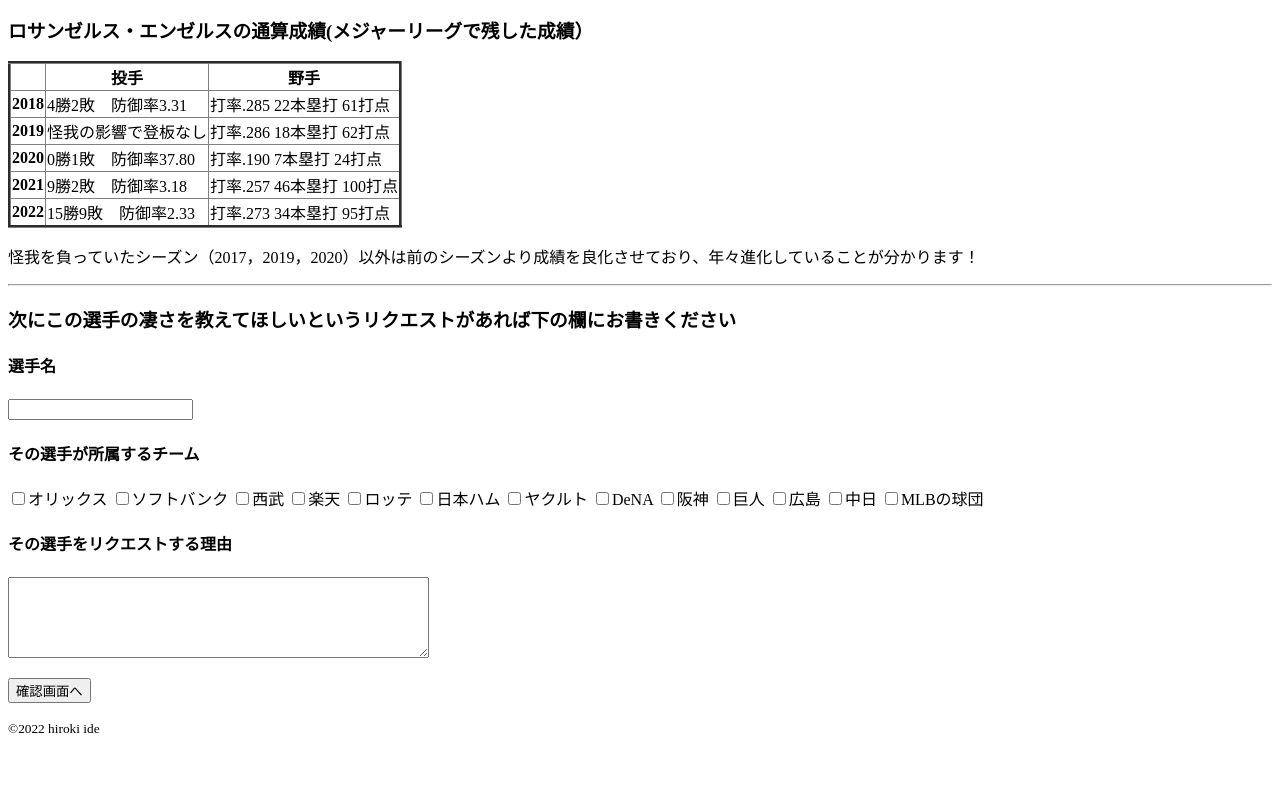
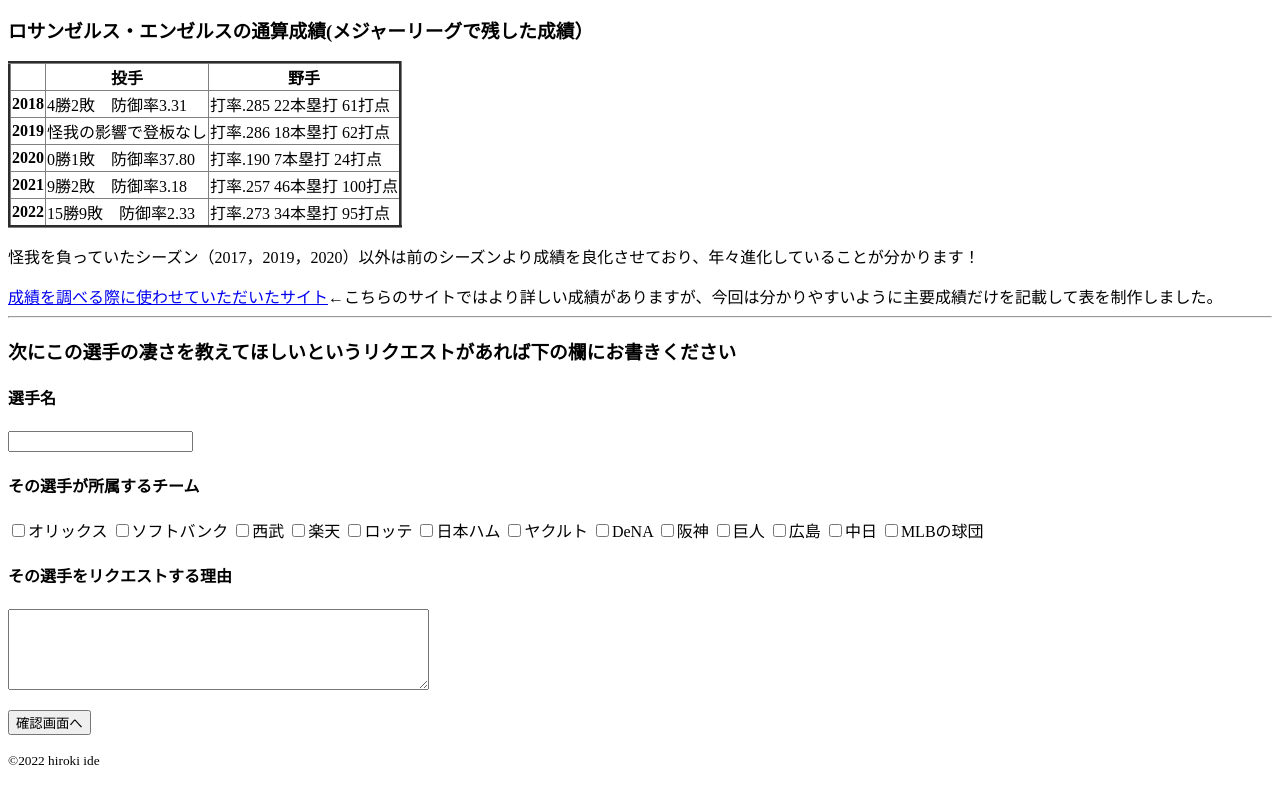
Before and after one commit to rokidei/ideki, a plain HTML site: page index.html in a window 1280 px wide. Shown: the part 1089-1874 px from the top of the page. Before the commit the page ends 1842 px from the top, so only its background shows below. Drawn offline with Linux system fonts and the light colour scheme.

Commit message:
Update index.html

```diff
--- a/index.html
+++ b/index.html
@@ -84,6 +84,7 @@
 </table>
 </p>
 <p>怪我を負っていたシーズン（2017，2019，2020）以外は前のシーズンより成績を良化させており、年々進化していることが分かります！</p>
+<a href="https://nipponbaseball.web.fc2.com/personal/pitcher/ohtani_shohei_p.html">成績を調べる際に使わせていただいたサイト</a>←こちらのサイトではより詳しい成績がありますが、今回は分かりやすいように主要成績だけを記載して表を制作しました。
 <hr></hr>
 <h3>次にこの選手の凄さを教えてほしいというリクエストがあれば下の欄にお書きください</h3>
 
```
